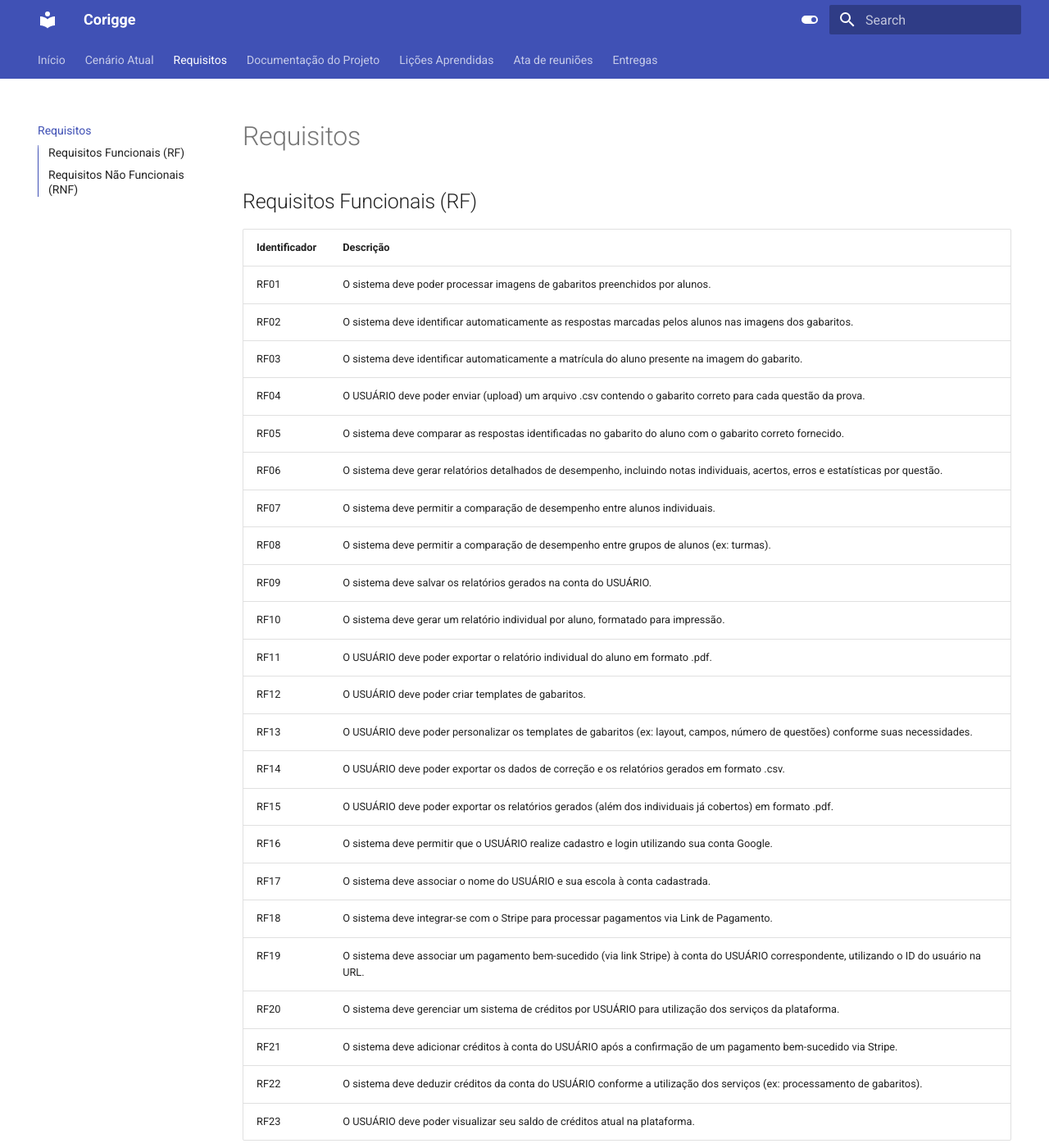
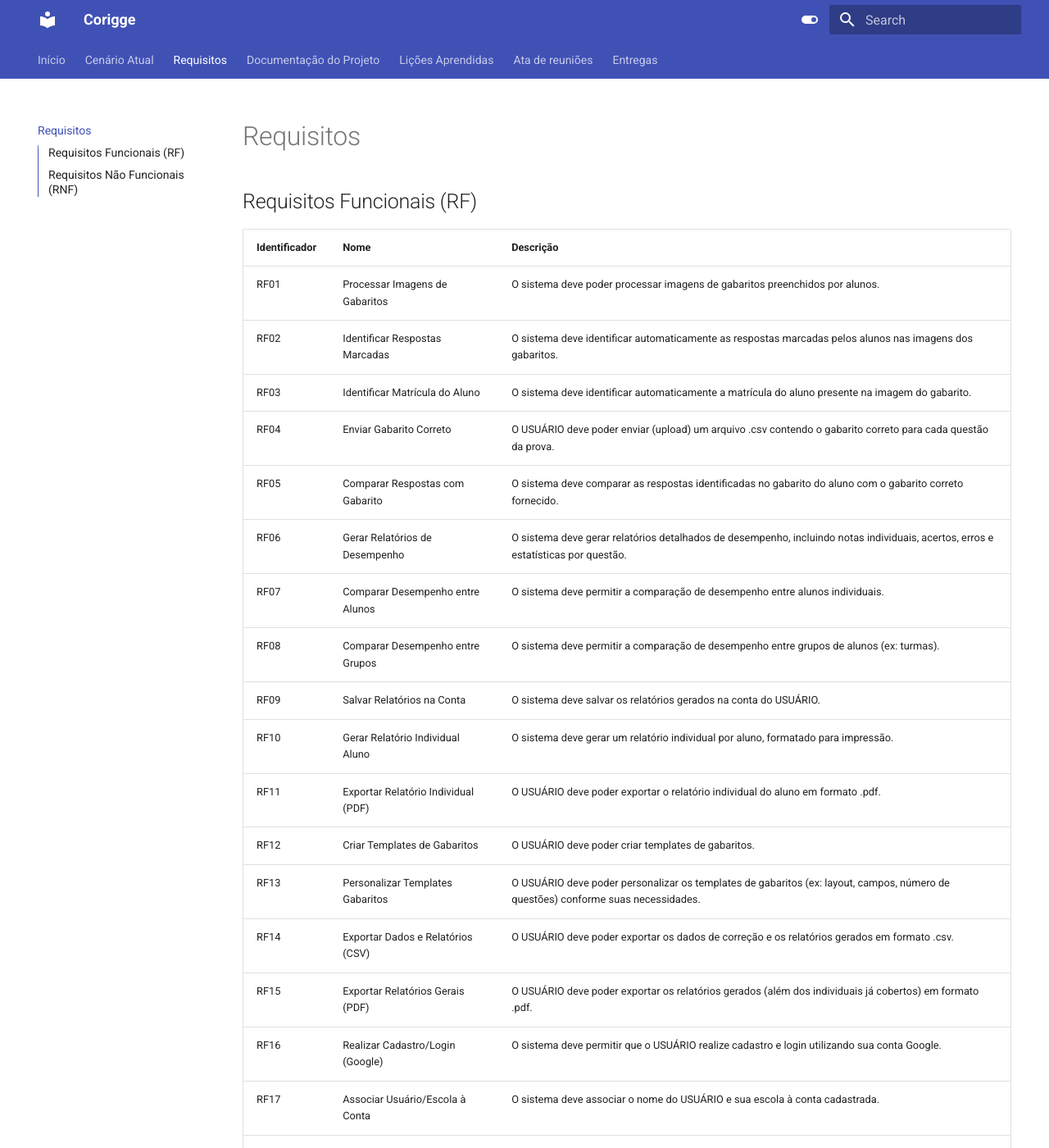
Before and after one commit to mdsreq-fga-unb/2025.1-T01-CORIGGE, an MkDocs documentation site: the page built from docs/requisitos.md, in a window 1280 px wide and 1400 px high. Shown: the whole window at 82% size. Built offline with MkDocs 1.6.1 and Material for MkDocs 9.7.7, drawn with Linux system fonts in a browser that asks for light colours; some of the changed text lies outside the part shown.

Commit message:
adiciona nome dos requisitos dentro dos padrões

```diff
--- a/docs/requisitos.md
+++ b/docs/requisitos.md
@@ -1,47 +1,47 @@
 ## Requisitos Funcionais (RF)
 
-| Identificador | Descrição                                                                                                                          |
-| ----- | -----------------------------------------------------------------------------------------------------------------------------------------  |
-| RF01   | O sistema deve poder processar imagens de gabaritos preenchidos por alunos.                                                               |
-| RF02   | O sistema deve identificar automaticamente as respostas marcadas pelos alunos nas imagens dos gabaritos.                                  |
-| RF03   | O sistema deve identificar automaticamente a matrícula do aluno presente na imagem do gabarito.                                           |
-| RF04   | O USUÁRIO deve poder enviar (upload) um arquivo .csv contendo o gabarito correto para cada questão da prova.                              |
-| RF05   | O sistema deve comparar as respostas identificadas no gabarito do aluno com o gabarito correto fornecido.                                 |
-| RF06   | O sistema deve gerar relatórios detalhados de desempenho, incluindo notas individuais, acertos, erros e estatísticas por questão.         |
-| RF07   | O sistema deve permitir a comparação de desempenho entre alunos individuais.                                                              |
-| RF08   | O sistema deve permitir a comparação de desempenho entre grupos de alunos (ex: turmas).                                                   |
-| RF09   | O sistema deve salvar os relatórios gerados na conta do USUÁRIO.                                                                          |
-| RF10   | O sistema deve gerar um relatório individual por aluno, formatado para impressão.                                                         |
-| RF11   | O USUÁRIO deve poder exportar o relatório individual do aluno em formato .pdf.                                                            |
-| RF12   | O USUÁRIO deve poder criar templates de gabaritos.                                                                                        |
-| RF13   | O USUÁRIO deve poder personalizar os templates de gabaritos (ex: layout, campos, número de questões) conforme suas necessidades.          |
-| RF14   | O USUÁRIO deve poder exportar os dados de correção e os relatórios gerados em formato .csv.                                               |
-| RF15   | O USUÁRIO deve poder exportar os relatórios gerados (além dos individuais já cobertos) em formato .pdf.                                   |
-| RF16   | O sistema deve permitir que o USUÁRIO realize cadastro e login utilizando sua conta Google.                                               |
-| RF17   | O sistema deve associar o nome do USUÁRIO e sua escola à conta cadastrada.                                                                |
-| RF18   | O sistema deve integrar-se com o Stripe para processar pagamentos via Link de Pagamento.                                                  |
-| RF19   | O sistema deve associar um pagamento bem-sucedido (via link Stripe) à conta do USUÁRIO correspondente, utilizando o ID do usuário na URL. |
-| RF20   | O sistema deve gerenciar um sistema de créditos por USUÁRIO para utilização dos serviços da plataforma.                                   |
-| RF21   | O sistema deve adicionar créditos à conta do USUÁRIO após a confirmação de um pagamento bem-sucedido via Stripe.                          |
-| RF22   | O sistema deve deduzir créditos da conta do USUÁRIO conforme a utilização dos serviços (ex: processamento de gabaritos).                  |
-| RF23   | O USUÁRIO deve poder visualizar seu saldo de créditos atual na plataforma.                                                                |
+| Identificador | Nome                               | Descrição                                                                                                                                 |
+| :------------ | :--------------------------------- | :---------------------------------------------------------------------------------------------------------------------------------        |
+| RF01          | Processar Imagens de Gabaritos     | O sistema deve poder processar imagens de gabaritos preenchidos por alunos.                                                               |
+| RF02          | Identificar Respostas Marcadas     | O sistema deve identificar automaticamente as respostas marcadas pelos alunos nas imagens dos gabaritos.                                  |
+| RF03          | Identificar Matrícula do Aluno     | O sistema deve identificar automaticamente a matrícula do aluno presente na imagem do gabarito.                                           |
+| RF04          | Enviar Gabarito Correto            | O USUÁRIO deve poder enviar (upload) um arquivo .csv contendo o gabarito correto para cada questão da prova.                              |
+| RF05          | Comparar Respostas com Gabarito    | O sistema deve comparar as respostas identificadas no gabarito do aluno com o gabarito correto fornecido.                                 |
+| RF06          | Gerar Relatórios de Desempenho     | O sistema deve gerar relatórios detalhados de desempenho, incluindo notas individuais, acertos, erros e estatísticas por questão.         |
+| RF07          | Comparar Desempenho entre Alunos   | O sistema deve permitir a comparação de desempenho entre alunos individuais.                                                              |
+| RF08          | Comparar Desempenho entre Grupos   | O sistema deve permitir a comparação de desempenho entre grupos de alunos (ex: turmas).                                                   |
+| RF09          | Salvar Relatórios na Conta         | O sistema deve salvar os relatórios gerados na conta do USUÁRIO.                                                                          |
+| RF10          | Gerar Relatório Individual Aluno   | O sistema deve gerar um relatório individual por aluno, formatado para impressão.                                                         |
+| RF11          | Exportar Relatório Individual (PDF)| O USUÁRIO deve poder exportar o relatório individual do aluno em formato .pdf.                                                            |
+| RF12          | Criar Templates de Gabaritos       | O USUÁRIO deve poder criar templates de gabaritos.                                                                                        |
+| RF13          | Personalizar Templates Gabaritos   | O USUÁRIO deve poder personalizar os templates de gabaritos (ex: layout, campos, número de questões) conforme suas necessidades.          |
+| RF14          | Exportar Dados e Relatórios (CSV)  | O USUÁRIO deve poder exportar os dados de correção e os relatórios gerados em formato .csv.                                               |
+| RF15          | Exportar Relatórios Gerais (PDF)   | O USUÁRIO deve poder exportar os relatórios gerados (além dos individuais já cobertos) em formato .pdf.                                   |
+| RF16          | Realizar Cadastro/Login (Google)   | O sistema deve permitir que o USUÁRIO realize cadastro e login utilizando sua conta Google.                                               |
+| RF17          | Associar Usuário/Escola à Conta    | O sistema deve associar o nome do USUÁRIO e sua escola à conta cadastrada.                                                                |
+| RF18          | Processar Pagamentos (Stripe)      | O sistema deve integrar-se com o Stripe para processar pagamentos via Link de Pagamento.                                                  |
+| RF19          | Associar Pagamento à Conta         | O sistema deve associar um pagamento bem-sucedido (via link Stripe) à conta do USUÁRIO correspondente, utilizando o ID do usuário na URL. |
+| RF20          | Gerenciar Sistema de Créditos      | O sistema deve gerenciar um sistema de créditos por USUÁRIO para utilização dos serviços da plataforma.                                   |
+| RF21          | Adicionar Créditos à Conta         | O sistema deve adicionar créditos à conta do USUÁRIO após a confirmação de um pagamento bem-sucedido via Stripe.                          |
+| RF22          | Deduzir Créditos da Conta          | O sistema deve deduzir créditos da conta do USUÁRIO conforme a utilização dos serviços (ex: processamento de gabaritos).                  |
+| RF23          | Visualizar Saldo de Créditos       | O USUÁRIO deve poder visualizar seu saldo de créditos atual na plataforma.                                                                |
 
 -----------------------------------------------------------------------------------------------------------------------------------------------------------------------------------------------------
 
 ## Requisitos Não Funcionais (RNF)
 
-| Identificador | Descrição                                                                                                                                 | Categoria Principal                   |
-| :------------ | :-----------------------------------------------------------------------------------------------------------------------------------------| :------------------------------------ |
-| RNF01         | O sistema deve funcionar como uma aplicação desktop nas plataformas Windows, Linux e MacOS.                                               | Portabilidade                         |
-| RNF02         | A interface do usuário (frontend desktop) deve ser desenvolvida utilizando Flutter.                                                       | Requisitos de Implementação           |
-| RNF03         | O processamento de imagens dos gabaritos deve ser implementado utilizando Python e a biblioteca OpenCV.                                   | Requisitos de Implementação           |
-| RNF04         | O backend da aplicação deve ser desenvolvido utilizando Typescript e o framework Express.js.                                              | Requisitos de Implementação           |
-| RNF05         | O sistema deve utilizar Supabase como plataforma de backend, com PostgreSQL como banco de dados subjacente.                               | Requisitos de Implementação           |
-| RNF06         | A infraestrutura de backend do sistema deve ser hospedada em uma Máquina Virtual Linux na plataforma Microsoft Azure.                     | Requisitos de Implementação           |
-| RNF07         | O sistema deve ser capaz de processar e analisar, no mínimo, 100 gabaritos por minuto.                                                    | Desempenho                            |
-| RNF08         | O sistema deve ser robusto, operando sem necessidade de scripts manuais, sendo tolerante a falhas e com capacidade de auto-recuperação.   | Confiabilidade                        |
-| RNF09         | A interface do usuário deve ser intuitiva e fácil de usar para os diferentes perfis de usuário (ex: alunos, coordenadores).               | Usabilidade                           |
-| RNF10         | O custo operacional da solução de correção deve ser inferior a R$ 1,00 por aluno processado.                                              | Restrição Operacional                 |
-| RNF11         | A arquitetura do sistema deve permitir o aumento no volume de processamento de gabaritos sem necessidade de reestruturação fundamental.   | Escalabilidade                        |
-| RNF12         | O sistema deve ser projetado para permitir a adição ágil de novas funcionalidades no futuro com baixo acoplamento.                        | Manutenibilidade / Extensibilidade    |
-| RNF13         | O sistema deve garantir a segurança e a confidencialidade dos dados dos alunos (matrículas, desempenho) e dos gabaritos/provas.           | Segurança                             |
+| Identificador | Nome                                   | Descrição                                                                                                                                 | Categoria Principal                |
+| :------------ | :------------------------------------- | :---------------------------------------------------------------------------------------------------------------------------------------- | :--------------------------------- |
+| RNF01         | Suportar Multiplataforma Desktop       | O sistema deve funcionar como uma aplicação desktop nas plataformas Windows, Linux e MacOS.                                               | Portabilidade                      |
+| RNF02         | Utilizar Flutter (Frontend)            | A interface do usuário (frontend desktop) deve ser desenvolvida utilizando Flutter.                                                       | Requisitos de Implementação        |
+| RNF03         | Utilizar Python/OpenCV (Proc. Imagens) | O processamento de imagens dos gabaritos deve ser implementado utilizando Python e a biblioteca OpenCV.                                   | Requisitos de Implementação        |
+| RNF04         | Utilizar Typescript/Express (Backend)  | O backend da aplicação deve ser desenvolvido utilizando Typescript e o framework Express.js.                                              | Requisitos de Implementação        |
+| RNF05         | Utilizar Supabase/PostgreSQL (BD)      | O sistema deve utilizar Supabase como plataforma de backend, com PostgreSQL como banco de dados subjacente.                               | Requisitos de Implementação        |
+| RNF06         | Hospedar Backend (Azure VM Linux)      | A infraestrutura de backend do sistema deve ser hospedada em uma Máquina Virtual Linux na plataforma Microsoft Azure.                     | Requisitos de Implementação        |
+| RNF07         | Processar Gabaritos (100/min)          | O sistema deve ser capaz de processar e analisar, no mínimo, 100 gabaritos por minuto.                                                    | Desempenho                         |
+| RNF08         | Garantir Robustez Operacional          | O sistema deve ser robusto, operando sem necessidade de scripts manuais, sendo tolerante a falhas e com capacidade de auto-recuperação.   | Confiabilidade                     |
+| RNF09         | Oferecer Interface Intuitiva           | A interface do usuário deve ser intuitiva e fácil de usar para os diferentes perfis de usuário (ex: alunos, coordenadores).               | Usabilidade                        |
+| RNF10         | Manter Baixo Custo Operacional         | O custo operacional da solução de correção deve ser inferior a R$ 1,00 por aluno processado.                                              | Restrição Operacional              |
+| RNF11         | Permitir Escalabilidade Volumétrica    | A arquitetura do sistema deve permitir o aumento no volume de processamento de gabaritos sem necessidade de reestruturação fundamental.   | Escalabilidade                     |
+| RNF12         | Facilitar Evolução Ágil                | O sistema deve ser projetado para permitir a adição ágil de novas funcionalidades no futuro com baixo acoplamento.                        | Manutenibilidade / Extensibilidade |
+| RNF13         | Garantir Segurança dos Dados           | O sistema deve garantir a segurança e a confidencialidade dos dados dos alunos (matrículas, desempenho) e dos gabaritos/provas.           | Segurança                          |
```
